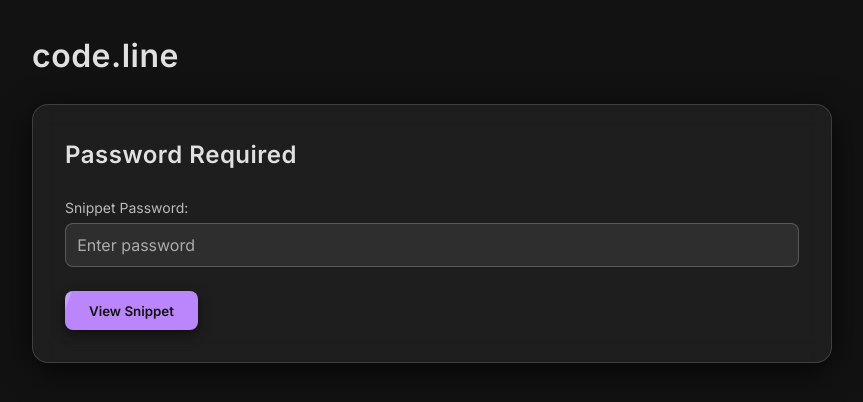
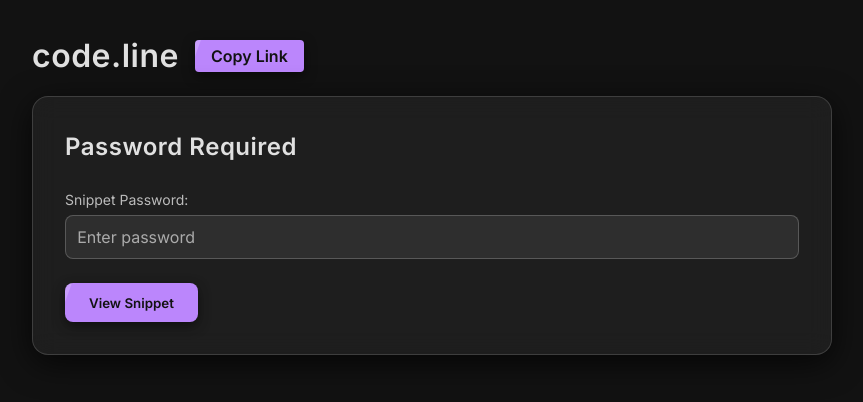
Before and after one commit to c2y5/Code.line, a Flask app: template templates/password.html in a window 1280 px wide. Shown: the top 402 px of the page, without its empty margins (208-1071 px from the left). Run offline with Flask 3, Linux system fonts and the light colour scheme; the template is opened without the code that fills it, so the values that code supplies are empty.

Commit message:
Added copy button in password

```diff
--- a/templates/password.html
+++ b/templates/password.html
@@ -8,7 +8,14 @@
 </head>
 <body>
     <div class="container">
-        <h1><a href="{{ url_for('index') }}" style="text-decoration: none; color: inherit;">code.line</a></h1>
+         <header style="display: flex; align-items: center; gap: 1em; margin-bottom: 1em;">
+            <h1 style="margin: 0;">
+                <a href="{{ url_for('index') }}" style="text-decoration: none; color: inherit;">code.line</a>
+            </h1>
+            <button id="copyLinkBtn" title="Copy current page link" class="copy-button">
+                Copy Link
+            </button>
+        </header>
         <div class="glass-card">
             <h2>Password Required</h2>
             {% if error %}
@@ -26,5 +33,12 @@
         </form>
         </div>
     </div>
+    <script>
+        document.getElementById("copyLinkBtn").addEventListener("click", function() {
+            navigator.clipboard.writeText(window.location.href)
+                .then(() => alert("Link copied to clipboard!"))
+                .catch(err => alert("Failed to copy link: " + err));
+        });
+    </script>
 </body>
 </html>
```
